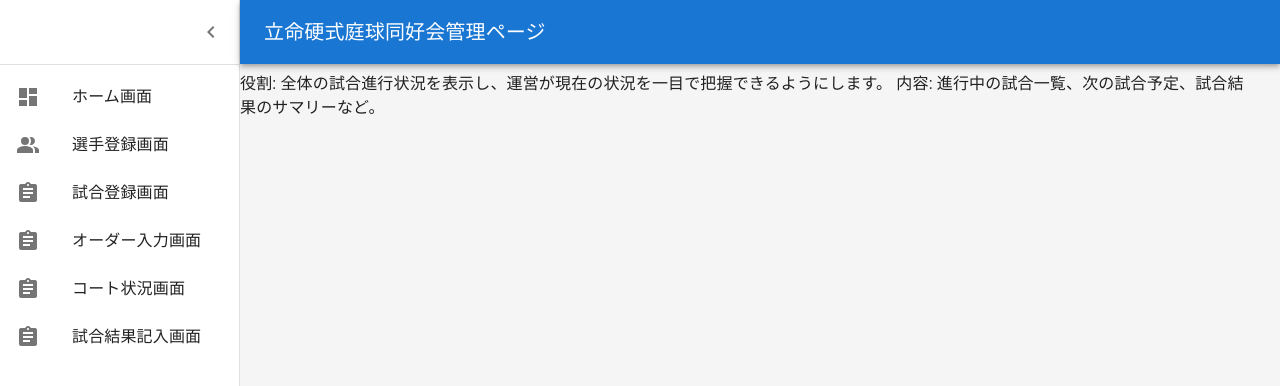
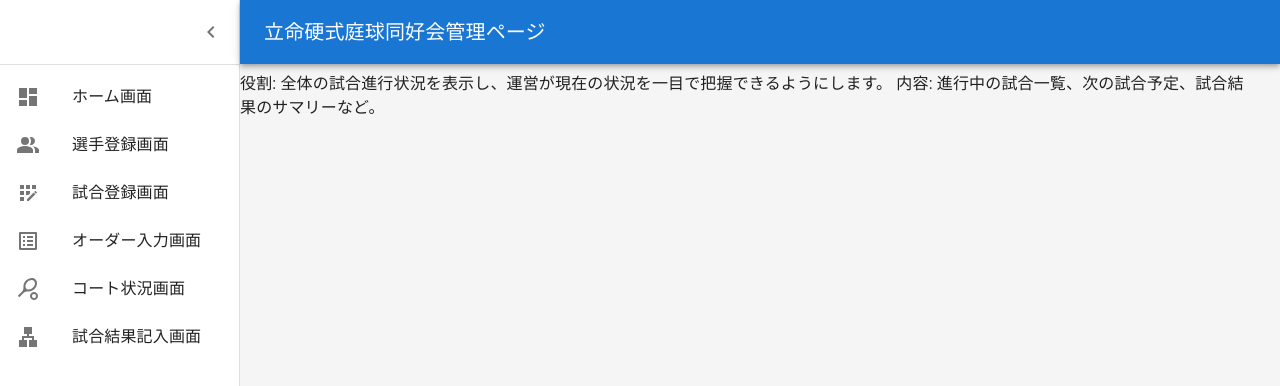
Before and after one commit to hiromuota166/react-firebase-mui, a React (Create React App) app: page / in a window 1280 px wide. Shown: the top 386 px of the page. Built offline with nearby package versions, Linux system fonts and the light colour scheme; no server answers.

Commit message:
リストアイコン変更

```diff
--- a/src/components/ListItem.tsx
+++ b/src/components/ListItem.tsx
@@ -5,7 +5,10 @@ import ListItemText from '@mui/material/ListItemText';
 import DashboardIcon from '@mui/icons-material/Dashboard';
 import PeopleAltIcon from '@mui/icons-material/PeopleAlt';
 import AssignmentIcon from '@mui/icons-material/Assignment';
-import SmartToyIcon from '@mui/icons-material/SmartToy';
+import AppRegistrationIcon from '@mui/icons-material/AppRegistration';
+import ListAltIcon from '@mui/icons-material/ListAlt';
+import SportsTennisIcon from '@mui/icons-material/SportsTennis';
+import LanIcon from '@mui/icons-material/Lan';
 
 export const mainListItems = (
   <React.Fragment>
@@ -23,25 +26,25 @@ export const mainListItems = (
     </ListItemButton>
     <ListItemButton component='a' href='/Board'>
       <ListItemIcon>
-        <AssignmentIcon />
+        <AppRegistrationIcon />
       </ListItemIcon>
       <ListItemText primary="試合登録画面" />
     </ListItemButton>
     <ListItemButton component='a' href='/Order'>
       <ListItemIcon>
-        <AssignmentIcon />
+        <ListAltIcon />
       </ListItemIcon>
       <ListItemText primary="オーダー入力画面" />
     </ListItemButton>
     <ListItemButton component='a' href='/Court'>
       <ListItemIcon>
-        <AssignmentIcon />
+        <SportsTennisIcon />
       </ListItemIcon>
       <ListItemText primary="コート状況画面" />
     </ListItemButton>
     <ListItemButton component='a' href='/Result'>
       <ListItemIcon>
-        <AssignmentIcon />
+        <LanIcon />
       </ListItemIcon>
       <ListItemText primary="試合結果記入画面" />
     </ListItemButton>
```
